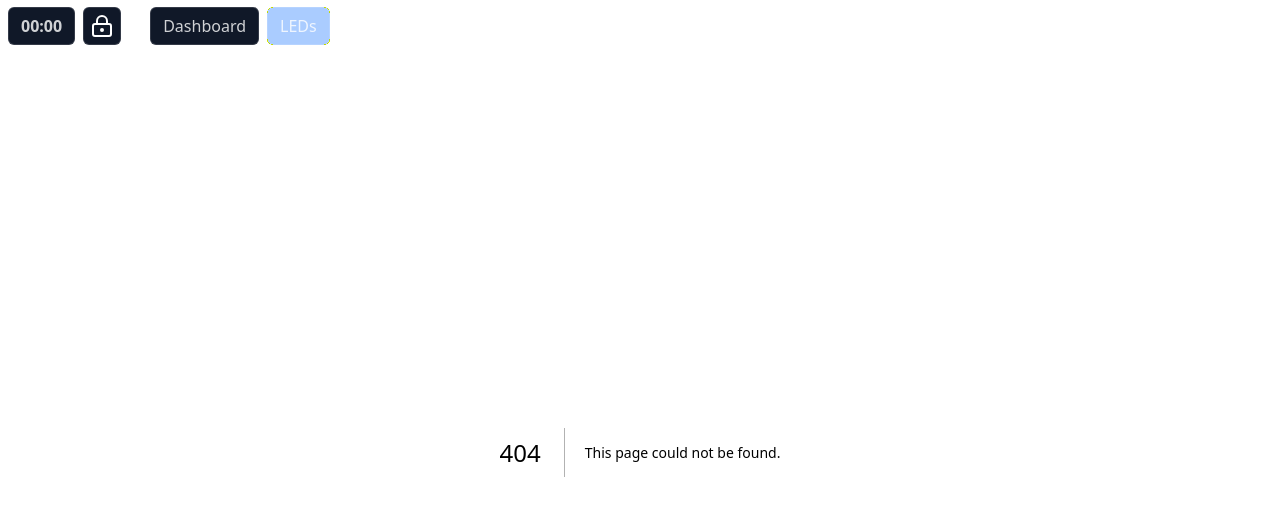
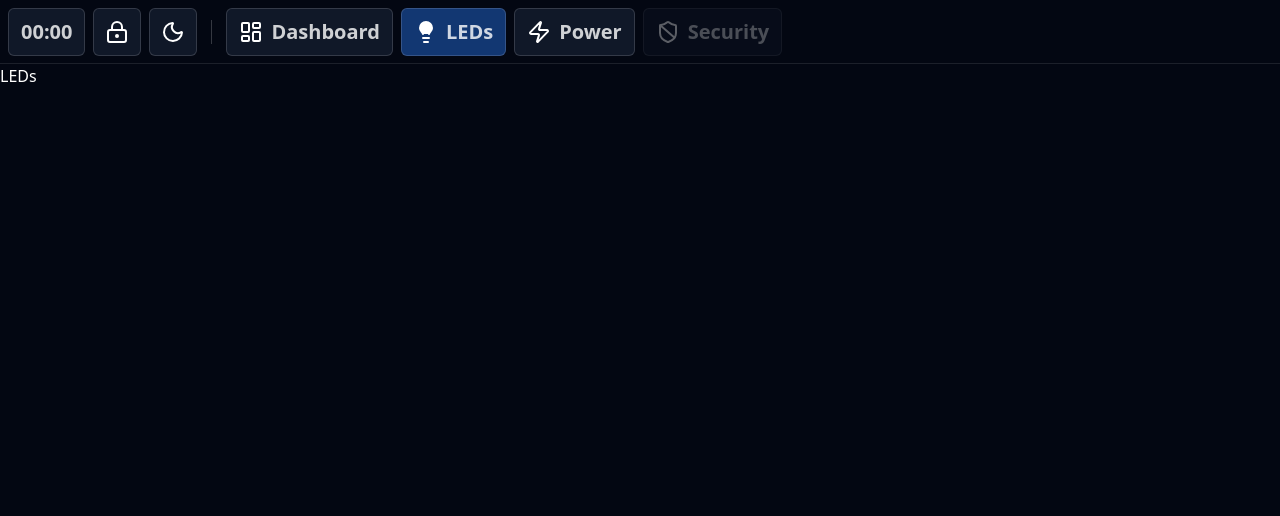
Before and after one commit to Ratzifutzi/rackmate-dashboard, a Next.js app: page /led in a window 1280 px wide. Before the commit this address had no page. Shown: the top 516 px of the page. Built offline with nearby package versions, Linux system fonts and the light colour scheme.

Commit message:
Redesigned Topbar

```diff
--- a/src/app/layout.tsx
+++ b/src/app/layout.tsx
@@ -26,7 +26,7 @@ export default function RootLayout({
 	return (
 		<html lang="en">
 			<body
-				className={`${geistSans.variable} ${geistMono.variable} h-screen w-screen bg-gray-950 antialiased`}
+				className={`${geistSans.variable} ${geistMono.variable} h-screen w-screen bg-gray-950 text-white antialiased`}
 			>
 				<Topbar />
 				<main>{children}</main>
--- /dev/null
+++ b/src/app/led/page.tsx
@@ -0,0 +1,9 @@
+import Image from "next/image";
+
+export default function LedPage() {
+	return (
+		<>
+			<h1>LEDs</h1>
+		</>
+	);
+}
--- /dev/null
+++ b/src/app/power/page.tsx
@@ -0,0 +1,9 @@
+import Image from "next/image";
+
+export default function LedPage() {
+	return (
+		<>
+			<h1>Power</h1>
+		</>
+	);
+}
--- a/src/components/topbar.tsx
+++ b/src/components/topbar.tsx
@@ -2,19 +2,22 @@
 
 import * as React from "react";
 import { useState, useEffect } from "react";
-import { Moon, LockKeyhole, Lock } from "lucide-react";
+import { Moon, LockKeyhole, Lock, LayoutDashboard, Lightbulb, Zap, ShieldBan } from "lucide-react";
 import { TopbarItem } from "./topbarItem";
 import { TopbarSeperator } from "./topbarSeperator";
 
 export function Topbar() {
 	return (
 		<>
-			<div className="flex h-13 flex-row items-center justify-start gap-2 border-b border-white/10 p-2">
+			<div className="flex h-16 flex-row items-center justify-start gap-2 border-b border-white/10 p-2">
 				<TopbarItem text="00:00" bold={true} />
 				<TopbarItem icon={<LockKeyhole />} />
+				<TopbarItem icon={<Moon />} />
 				<TopbarSeperator />
-				<TopbarItem text="Dashboard" target="/" />
-				<TopbarItem text="LEDs" target="/led" />
+				<TopbarItem text="Dashboard" icon={<LayoutDashboard />} target="/" />
+				<TopbarItem text="LEDs" icon={<Lightbulb />} target="/led" />
+				<TopbarItem text="Power" icon={<Zap />} target="/power" />
+				<TopbarItem text="Security" icon={<ShieldBan />} disabled={true} />
 			</div>
 		</>
 	);
--- a/src/components/topbarItem.tsx
+++ b/src/components/topbarItem.tsx
@@ -1,25 +1,38 @@
 "use client";
 
 import { usePathname } from "next/navigation";
+import React from "react";
 
 export function TopbarItem({
 	icon,
 	text,
 	bold,
 	target,
+	disabled,
 }: {
 	icon?: React.ReactNode;
 	text?: string;
 	bold?: boolean;
 	target?: string;
+	disabled?: boolean;
 }) {
 	const pathname = usePathname();
 	const isOnThisPage = target ? pathname === target : false;
-	const className = `flex flex-row rounded-md border border-white/15 ${isOnThisPage ? "bg-blue-500/40" : "bg-gray-900"} p-1.5 text-white has-[span]:px-3 ${bold ? "font-bold" : ""}`;
+	const className = `flex flex-row rounded-md items-center border h-12 min-w-12 justify-center border-white/15 ${isOnThisPage ? "bg-blue-500/40" : "bg-gray-900"} ${text ? "gap-2" : ""} p-1.5 has-[span]:px-3 ${bold ? "font-bold" : "font-semibold"} ${disabled ? "opacity-35 cursor-not-allowed" : ""}`;
+
+	const renderIcon = () => {
+		if (!icon || !React.isValidElement(icon)) return icon;
+
+		return React.cloneElement(icon as React.ReactElement<React.SVGProps<SVGSVGElement>>, {
+			fill: isOnThisPage ? "white" : "none",
+			className: "w-6 h-6",
+		});
+	};
+
 	const content = (
 		<>
-			{icon && icon}
-			{text && <span className="text-white/80">{text}</span>}
+			{renderIcon()}
+			{text && <span className="text-xl text-white/80">{text}</span>}
 		</>
 	);
 
```
